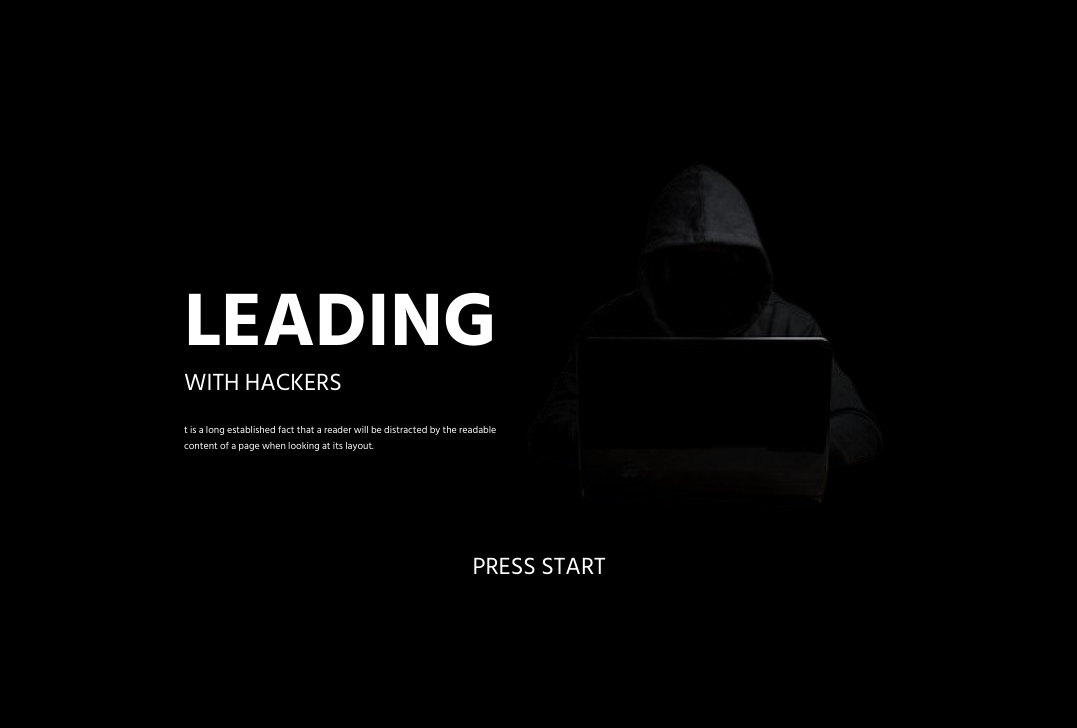
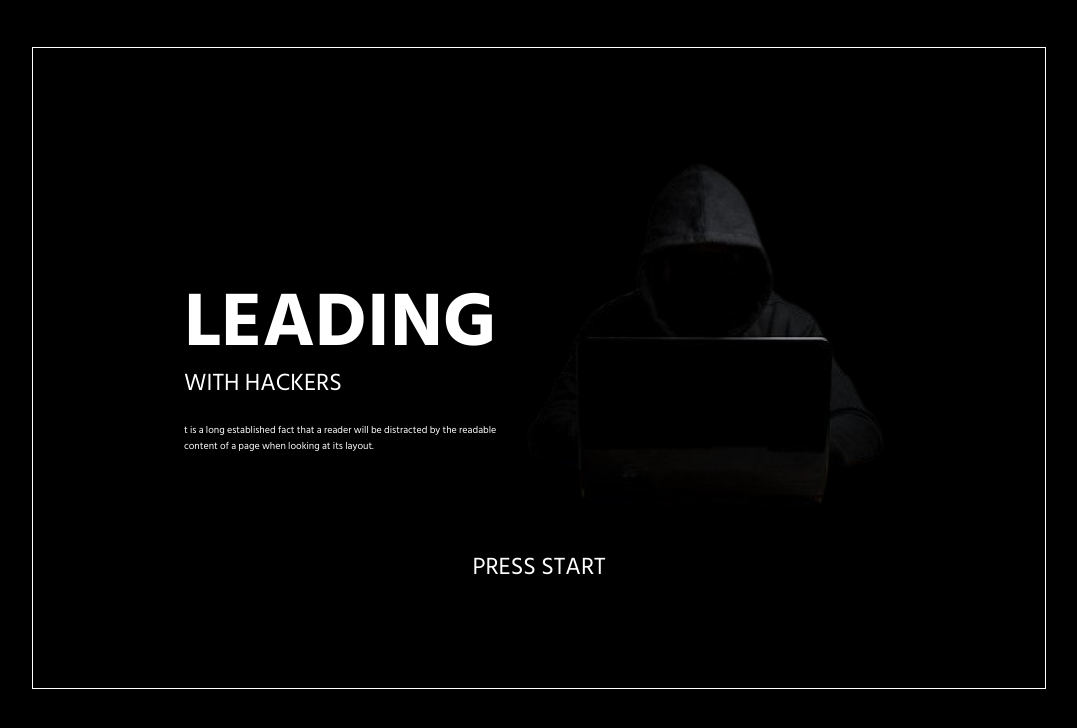
Before and after one commit to Leticia-Ajac/PuzzleLiderGerminare, a React (Create React App) app: page / in a window 1280 px wide. Shown: the top 728 px of the page, without its empty margins (101-1178 px from the left). Built offline with nearby package versions, Linux system fonts and the light colour scheme.

Commit message:
PRESS component 1.0

```diff
--- a/src/Components/Border/index.jsx
+++ b/src/Components/Border/index.jsx
@@ -0,0 +1,9 @@
+import { BordaContainer } from "./style";
+
+export default function Borda(props){
+    return(
+        <BordaContainer style={{borderColor:`${props.corBorda}`}}>
+            {props.children}
+        </BordaContainer>
+    )
+}
--- /dev/null
+++ b/src/Components/Border/style.jsx
@@ -0,0 +1,12 @@
+import { styled } from "@mui/system";
+import { Box, TextField } from "@mui/material";
+
+export const BordaContainer = styled(Box)({
+    display:'flex',
+    justifyContent:'center',
+    alignItems:'center',
+    flexDirection:'column',
+    border: '1px solid #21DA49',
+    height: '80vh',
+    width: '80%'
+})
--- /dev/null
+++ b/src/Components/PRESS/style.jsx
@@ -0,0 +1,16 @@
+import { Link } from "react-router-dom";
+import styled from "styled-components";
+import {keyframes} from '@mui/system'
+
+// const Ani  = keyframes(
+//     0% {transform: scale(1)},
+//     100% {transform: scale(1.2)}
+// )
+
+export const Press = styled(Link)({
+    textDecoration:'none',
+    color:'#fff',
+    margin:'37px auto 0',
+    fontSize:'24px',
+    // animation: `${Ani}`
+})
--- a/src/Pages/Beginning/index.jsx
+++ b/src/Pages/Beginning/index.jsx
@@ -2,11 +2,15 @@ import * as React from "react";
 import Hacker from "../../Assets/hacker.png"
 import './style.css'
 
+import Borda from "../../Components/Border/index";
+import { Link, useNavigate } from "react-router-dom";
+import { Press } from "../../Components/PRESS/style";
+
 export default function BeginningPage(){
-
+    const navegate = useNavigate()
 
     return (
-        <>
+        <Borda corBorda='#fff' >
         <div className="container">
             <div className="containerText" >
                 <div className="groupText">
@@ -18,7 +22,7 @@ export default function BeginningPage(){
             <img src={Hacker} alt="hacker" style={{width: '390px'}} />
 
         </div>
-        <p style={{margin:'37px auto 0', fontSize:'24px'}} >PRESS START</p>
-        </>
+        <Press onClick={navegate} to='/level1'  >PRESS START</Press>
+        </Borda>
     )
 }
--- a/src/Pages/Level1/style.css
+++ b/src/Pages/Level1/style.css
@@ -1,6 +1,6 @@
 .levelUmMainCont {
     color: #21DA49;
-    border: 1px solid #21DA49;
+    border: 1px solid ;
     height: 80vh;
     width: 80%;
 }
```
Also changed, not shown: src/Components/PRESS/index.jsx (added, +12 -0 lines), src/Components/Border/style.css (deleted).
